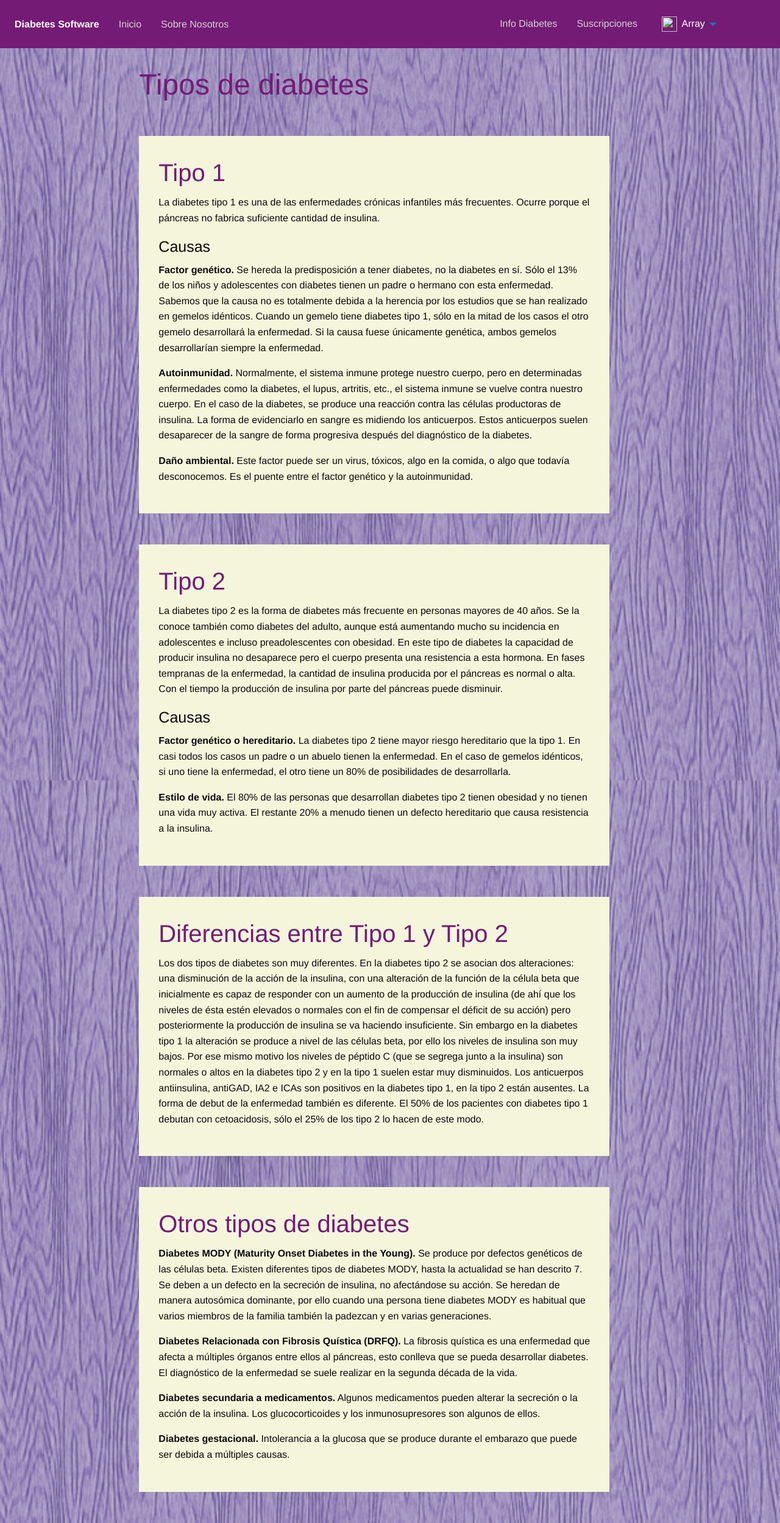
After one commit to Juanvi01/PracticaWeb, a PHP site: page /diabetes.php in a window 1280 px wide. The commit adds this page. Shown: the whole page at 61% size. Run offline with PHP 8.4, Linux system fonts and the light colour scheme; a user stored in the database is signed in.

```diff
--- /dev/null
+++ b/diabetes.php
@@ -0,0 +1,80 @@
+<?php
+require_once 'Funciones/conexion.php';
+?>
+<!DOCTYPE html>
+<html lang="es">
+
+<head>
+  <title>Info sobre diabetes</title>
+  <meta charset="utf-8" />
+  <meta name="viewport" content="width=device-width, initial-scale=1.0" />
+  <link rel="stylesheet" href="css/foundation.min.css">
+  <link rel="stylesheet" href="css/foundation.css">
+  <link href="css/app.css" rel="stylesheet" type="text/css">
+  <link href="css/inicio.css" rel="stylesheet" type="text/css">
+</head>
+
+<body>
+  <?php
+  if (!isset($_SESSION['Usuario'])) {
+    header("location: index.php");
+    require 'menu.html';
+  }else{
+    require 'menu.php';
+    // Actualizamos la visita
+    $sql = "UPDATE visita
+            SET IdPagina = 'diabetes.php'
+            WHERE IdUsuario = '". $_SESSION['Usuario'] ."'";
+    $_SESSION["con"]->query($sql);
+  }
+  ?>
+  <div class="margenIzq">
+  </div>
+  <div class="row medium-8 large-8 columns">
+    <h1>Tipos de diabetes</h1>
+
+    <div class="entrada">
+      <h2>Tipo 1</h2>
+      <p>La diabetes tipo 1 es una de las enfermedades crónicas infantiles más frecuentes. Ocurre porque el páncreas no fabrica suficiente cantidad de insulina.</p>
+      <h4>Causas</h4>
+      <p><b>Factor genético.</b> Se hereda la predisposición a tener diabetes, no la diabetes en sí. Sólo el 13% de los niños y adolescentes con diabetes tienen un padre o hermano con esta enfermedad. Sabemos que la causa no es totalmente debida a la herencia por los estudios que se han realizado en gemelos idénticos. Cuando un gemelo tiene diabetes tipo 1, sólo en la mitad de los casos el otro gemelo desarrollará la enfermedad. Si la causa fuese únicamente genética, ambos gemelos desarrollarían siempre la enfermedad.</p>
+      <p><b>Autoinmunidad.</b> Normalmente, el sistema inmune protege nuestro cuerpo, pero en determinadas enfermedades como la diabetes, el lupus, artritis, etc., el sistema inmune se vuelve contra nuestro cuerpo. En el caso de la diabetes, se produce una reacción contra las células productoras de insulina. La forma de evidenciarlo en sangre es midiendo los anticuerpos. Estos anticuerpos suelen desaparecer de la sangre de forma progresiva después del diagnóstico de la diabetes.</p>
+      <p><b>Daño ambiental.</b> Este factor puede ser un virus, tóxicos, algo en la comida, o algo que todavía desconocemos. Es el puente entre el factor genético y la autoinmunidad.</p>
+    </div>
+
+    <div class="entrada">
+      <h2>Tipo 2</h2>
+      <p>La diabetes tipo 2 es la forma de diabetes más frecuente en personas mayores de 40 años. Se la conoce también como diabetes del adulto, aunque está aumentando mucho su incidencia en adolescentes e incluso preadolescentes con obesidad. En este tipo de diabetes la capacidad de producir insulina no desaparece pero el cuerpo presenta una resistencia a esta hormona. En fases tempranas de la enfermedad, la cantidad de insulina producida por el páncreas es normal o alta. Con el tiempo la producción de insulina por parte del páncreas puede disminuir.</p>
+      <h4>Causas</h4>
+      <p><b>Factor genético o hereditario.</b> La diabetes tipo 2 tiene mayor riesgo hereditario que la tipo 1. En casi todos los casos un padre o un abuelo tienen la enfermedad. En el caso de gemelos idénticos, si uno tiene la enfermedad, el otro tiene un 80% de posibilidades de desarrollarla.</p>
+      <p><b>Estilo de vida.</b> El 80% de las personas que desarrollan diabetes tipo 2 tienen obesidad y no tienen una vida muy activa. El restante 20% a menudo tienen un defecto hereditario que causa resistencia a la insulina.</p>
+    </div>
+
+    <div class="entrada">
+      <h2>Diferencias entre Tipo 1 y Tipo 2</h2>
+      <p>Los dos tipos de diabetes son muy diferentes.
+        En la diabetes tipo 2 se asocian dos alteraciones: una disminución de la acción de la insulina, con una alteración de la función de la célula beta que inicialmente es capaz de responder con un aumento de la producción de insulina (de ahí que los niveles de ésta estén elevados o normales con el fin de compensar el déficit de su acción) pero posteriormente la producción de insulina se va haciendo insuficiente.
+        Sin embargo en la diabetes tipo 1 la alteración se produce a nivel de las células beta, por ello los niveles de insulina son muy bajos.
+        Por ese mismo motivo los niveles de péptido C (que se segrega junto a la insulina) son normales o altos en la diabetes tipo 2 y en la tipo 1 suelen estar muy disminuidos.
+        Los anticuerpos antiinsulina, antiGAD, IA2 e ICAs son positivos en la diabetes tipo 1, en la tipo 2 están ausentes.
+        La forma de debut de la enfermedad también es diferente. El 50% de los pacientes con diabetes tipo 1 debutan con cetoacidosis, sólo el 25% de los tipo 2 lo hacen de este modo.</p>
+    </div>
+
+    <div class="entrada">
+      <h2>Otros tipos de diabetes</h2>
+      <p><b>Diabetes MODY (Maturity Onset Diabetes in the Young).</b> Se produce por defectos genéticos de las células beta. Existen diferentes tipos de diabetes MODY, hasta la actualidad se han descrito 7. Se deben a un defecto en la secreción de insulina, no afectándose su acción. Se heredan de manera autosómica dominante, por ello cuando una persona tiene diabetes MODY es habitual que varios miembros de la familia también la padezcan y en varias generaciones.</p>
+      <p><b>Diabetes Relacionada con Fibrosis Quística (DRFQ).</b> La fibrosis quística es una enfermedad que afecta a múltiples órganos entre ellos al páncreas, esto conlleva que se pueda desarrollar diabetes. El diagnóstico de la enfermedad se suele realizar en la segunda década de la vida.</p>
+      <p><b>Diabetes secundaria a medicamentos.</b> Algunos medicamentos pueden alterar la secreción o la acción de la insulina. Los glucocorticoides y los inmunosupresores son algunos de ellos.</p>
+      <p><b>Diabetes gestacional.</b> Intolerancia a la glucosa que se produce durante el embarazo que puede ser debida a múltiples causas.</p>
+    </div>
+
+  </div>
+
+  <script src="js/vendor/jquery-2.1.4.min.js"></script>
+  <script src="js/vendor/foundation.js"></script>
+  <script>
+    $(document).foundation();
+  </script>
+</body>
+
+</html>
--- a/inicio.php
+++ b/inicio.php
@@ -21,6 +21,11 @@ require_once 'Funciones/conexion.php';
     require 'menu.html';
   }else{
     require 'menu.php';
+    // Actualizamos la visita
+    $sql = "UPDATE visita
+            SET IdPagina = 'inicio.php'
+            WHERE IdUsuario = '". $_SESSION['Usuario'] ."'";
+    $_SESSION["con"]->query($sql);
   }
   ?>
   <div class="margenIzq">
--- a/menu.html
+++ b/menu.html
@@ -13,7 +13,7 @@
         </div>
         <div class="top-bar-right">
           <ul class="menu">
-            <li><a href="#">??</a></li>
+            <li><a href="diabetes.php">Info Diabetes</a></li>
             <li><a href="suscripcion.php">Suscripciones</a></li>
 
 
--- a/menu.php
+++ b/menu.php
@@ -13,7 +13,7 @@
   </div>
   <div class="top-bar-right">
     <ul class="menu" data-responsive-menu="accordion small-dropdown">
-      <li class="bajar"><a href="#">??</a></li>
+      <li class="bajar"><a href="diabetes.php">Info Diabetes</a></li>
       <li class="bajar"><a href="suscripcion.php">Suscripciones</a></li>
 
       <div class="top-bar" id="main-menu">
```
Also changed, not shown: Enunciado y DB/BD.sql (+32 -5 lines), Funciones/comprobarPass.php (+30 -10 lines), Funciones/insertarUsuario.php (+7 -2 lines), Funciones/modificarUsuario.php (+37 -16 lines), about.php (+7 -0 lines), login.php (+26 -34 lines), Enunciado y DB/Actividad1 2º Trim HLC (1).txt (line endings or trailing spaces).
